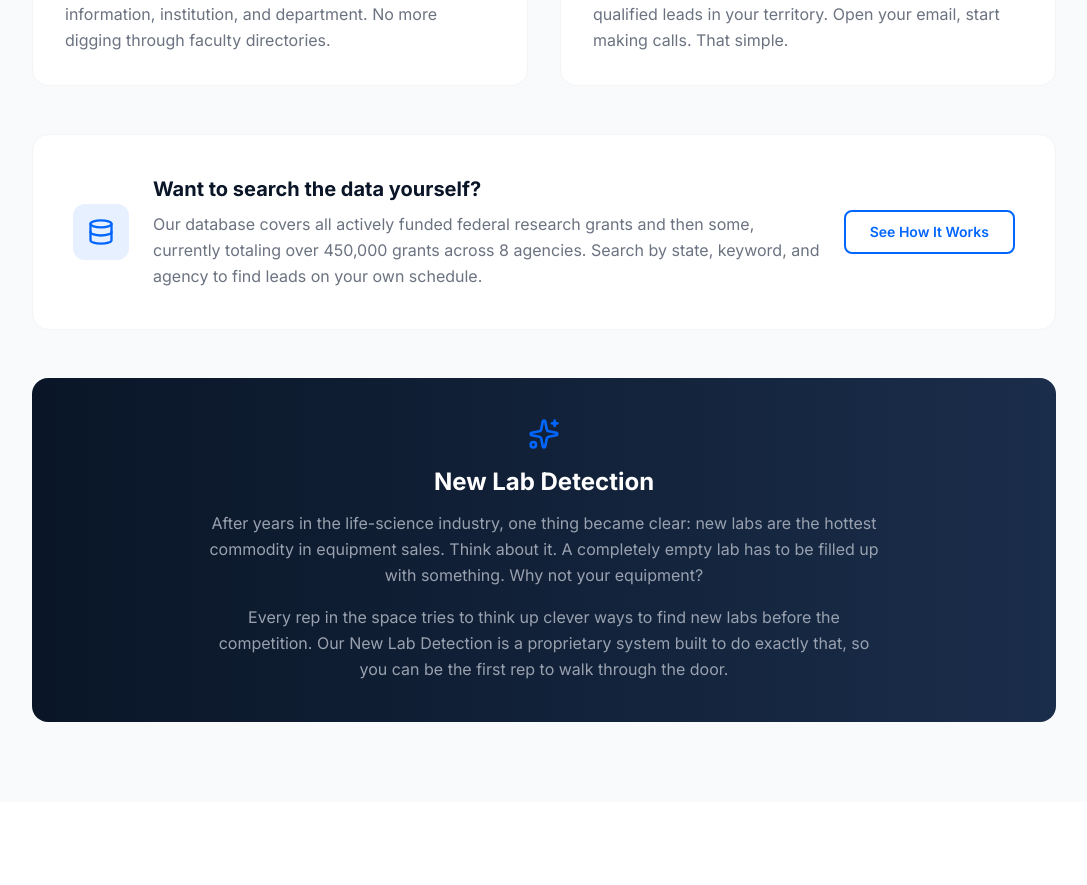
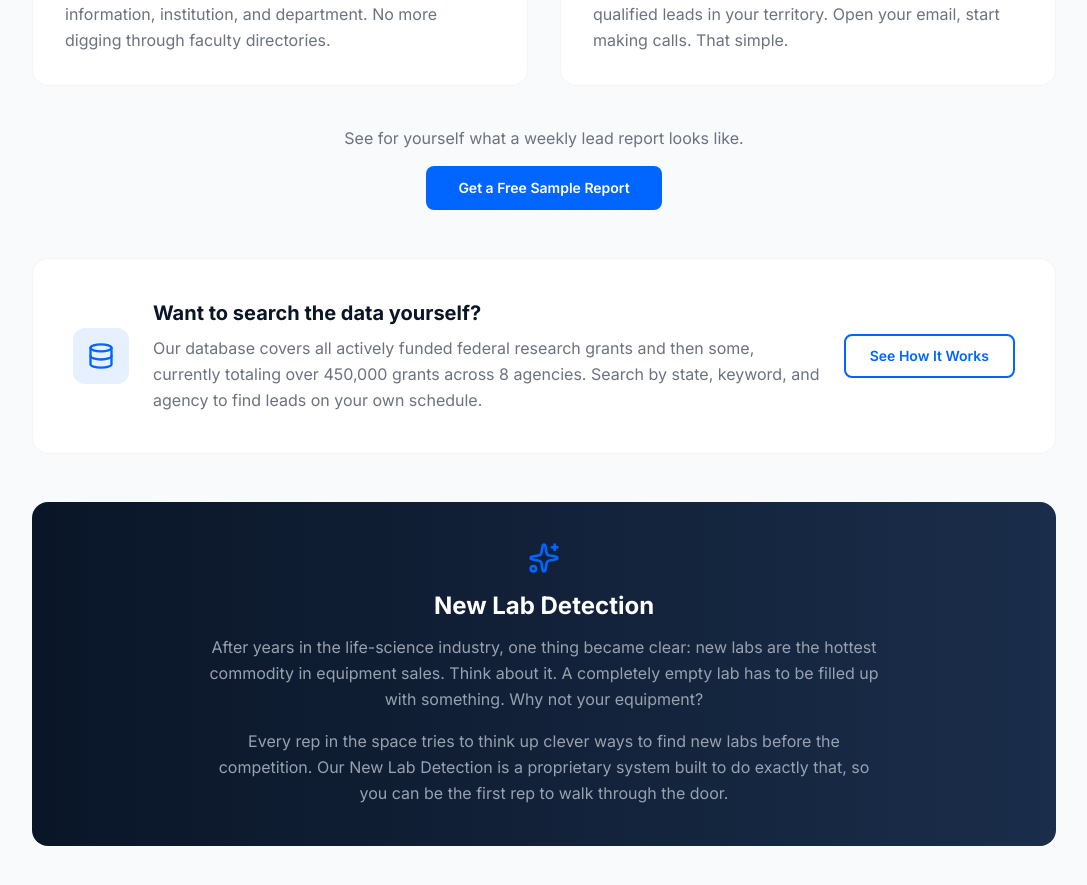
Before and after one commit to lableadmanager-bit/lableadspro-website, a Next.js app: page / in a window 1280 px wide. Shown: the part 2520-3405 px from the top of the page, without its empty margins (96-1183 px from the left). Built offline with nearby package versions, Linux system fonts and the light colour scheme.

Commit message:
Add sample report CTA after How It Works steps

```diff
--- a/src/components/HowItWorks.tsx
+++ b/src/components/HowItWorks.tsx
@@ -68,6 +68,19 @@ export default function HowItWorks() {
           ))}
         </div>
 
+        {/* Sample report CTA */}
+        <div className="mt-10 text-center">
+          <p className="text-[var(--color-gray-500)] mb-4">
+            See for yourself what a weekly lead report looks like.
+          </p>
+          <Link
+            href="/sample"
+            className="inline-block text-sm font-semibold text-white bg-[var(--color-brand)] hover:bg-[var(--color-brand-dark)] px-8 py-3 rounded-lg transition-colors"
+          >
+            Get a Free Sample Report
+          </Link>
+        </div>
+
         {/* Database callout */}
         <div className="mt-12 bg-white rounded-2xl p-8 md:p-10 border border-[var(--color-gray-100)] flex flex-col md:flex-row items-center gap-6">
           <div className="flex-shrink-0">
```
